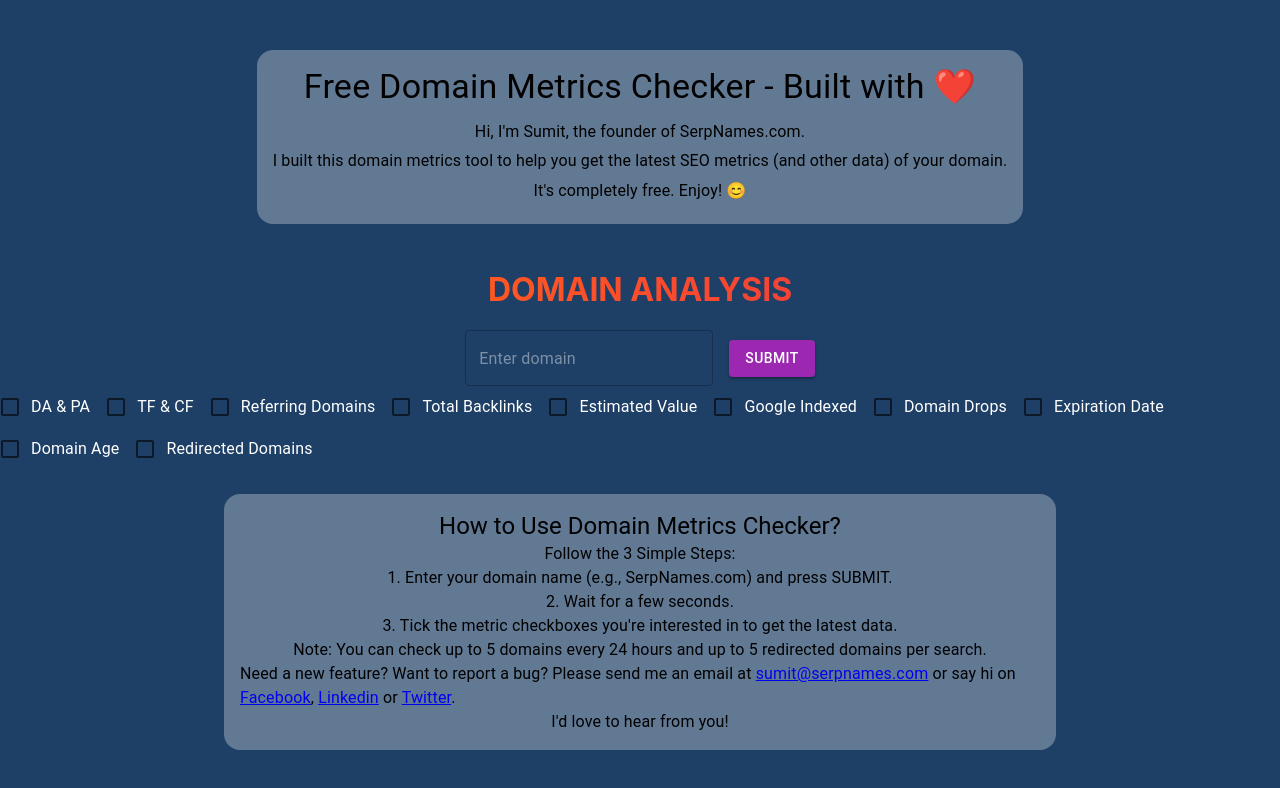
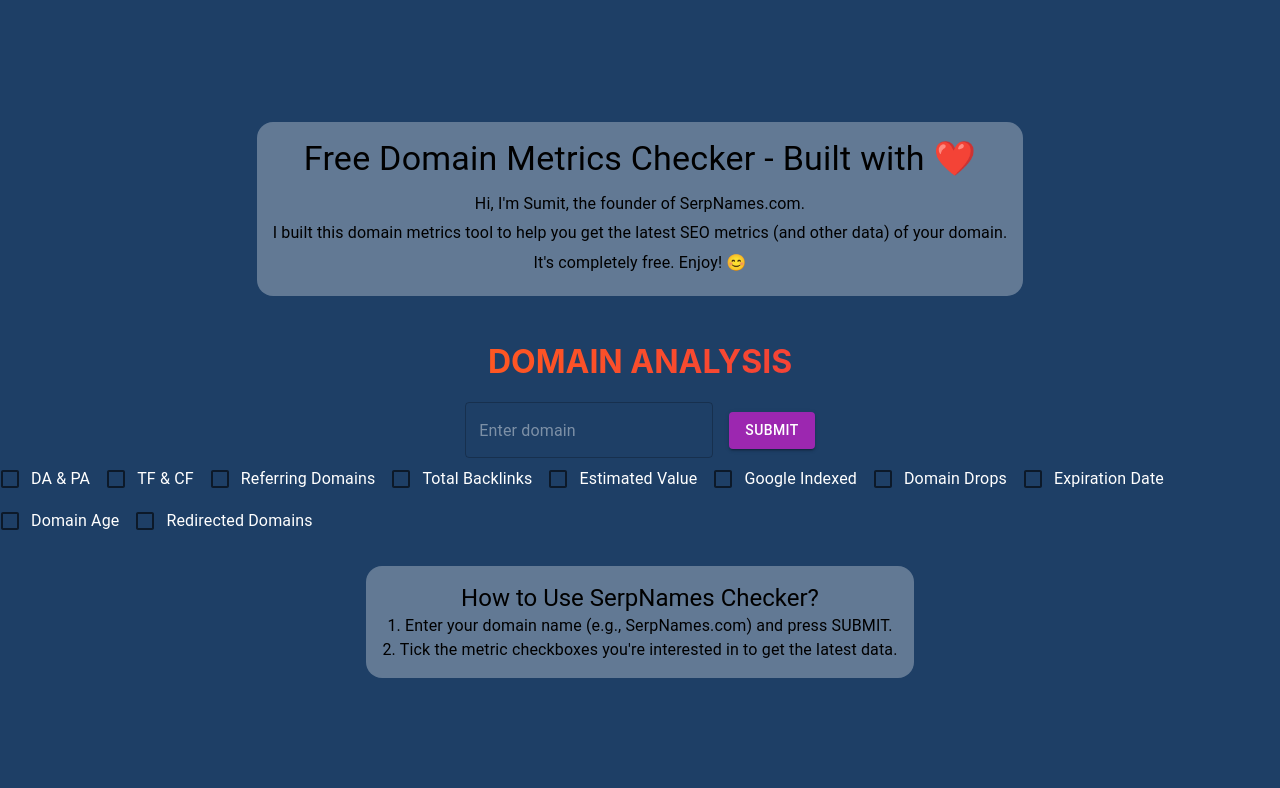
Before and after one commit to ImperiumWebApplications/domain-analysis-web-application, a React (Vite) app: page / in a window 1280 px wide. Shown: the top 788 px of the page. Built offline with nearby package versions, Linux system fonts and the light colour scheme.

Commit message:
Content updated

```diff
--- a/src/App.tsx
+++ b/src/App.tsx
@@ -179,7 +179,7 @@
     if (parameter === "Redirected Domains") {
       setRedirects({
         total: data.total,
-        domains: data.domains
+        domains: data.domains,
       });
     }
 
@@ -448,7 +448,8 @@
 
             {checkBoxStates["Redirected Domains"] &&
               redirects &&
-              (redirects as any).domains.map((redirectDomain: any, index: any) => (
+              (redirects as any).domains.map(
+                (redirectDomain: any, index: any) => (
                   <Paper
                     key={redirectDomain}
                     className={`result-paper-${
@@ -466,7 +467,8 @@
                       <span className="value">: {redirectDomain}</span>
                     </div>
                   </Paper>
-              ))}
+                )
+              )}
           </div>
         ) : null}
 
@@ -484,56 +486,14 @@
           mx="auto"
         >
           <Typography variant="h5" component="h2">
-            How to Use Domain Metrics Checker?
-          </Typography>
-          <Typography variant="body1" component="p">
-            Follow the 3 Simple Steps:
+            How to Use SerpNames Checker?
           </Typography>
           <Typography variant="body1" component="p">
             1. Enter your domain name (e.g., SerpNames.com) and press SUBMIT.
           </Typography>
           <Typography variant="body1" component="p">
-            2. Wait for a few seconds.
-          </Typography>
-          <Typography variant="body1" component="p">
-            3. Tick the metric checkboxes you're interested in to get the latest
+            2. Tick the metric checkboxes you're interested in to get the latest
             data.
-          </Typography>
-          <Typography variant="body1" component="p">
-            Note: You can check up to 5 domains every 24 hours and up to 5
-            redirected domains per search.
-          </Typography>
-          <Typography variant="body1" component="p">
-            Need a new feature? Want to report a bug? Please send me an email at{" "}
-            <a href="mailto:sumit@serpnames.com">sumit@serpnames.com</a> or say
-            hi on{" "}
-            <a
-              href="https://www.facebook.com"
-              target="_blank"
-              rel="noopener noreferrer"
-            >
-              Facebook
-            </a>
-            ,{" "}
-            <a
-              href="https://www.linkedin.com"
-              target="_blank"
-              rel="noopener noreferrer"
-            >
-              Linkedin
-            </a>{" "}
-            or{" "}
-            <a
-              href="https://twitter.com"
-              target="_blank"
-              rel="noopener noreferrer"
-            >
-              Twitter
-            </a>
-            .
-          </Typography>
-          <Typography variant="body1" component="p">
-            I'd love to hear from you!
           </Typography>
         </Box>
       </div>
```
Lines whose indentation alone changed are shown as unchanged.
